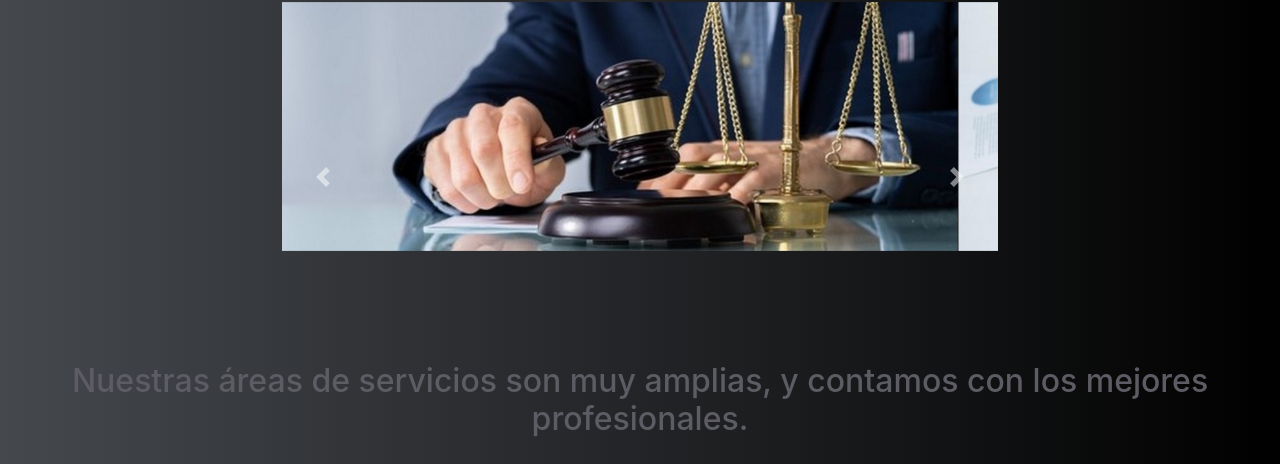
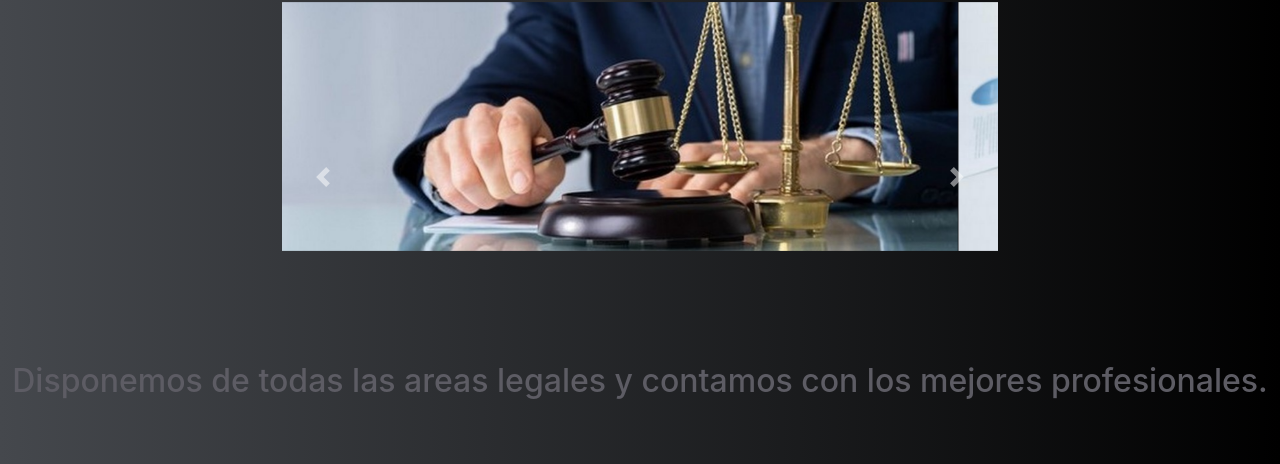
Before and after one commit to Guillesap/pRojectoestudio, a website: page index.html in a window 1280 px wide. Shown: the part 482-946 px from the top of the page. Drawn offline with nearby package versions, Linux system fonts and the light colour scheme; a web font is replaced by a local one.

Commit message:
[UPDATE] Se modificó frase sobre las Areas Legales en index

```diff
--- a/index.html
+++ b/index.html
@@ -92,7 +92,7 @@
                 </a>
             </div>
             <div id="aReas">
-                <h2> Nuestras áreas de servicios son muy amplias, y contamos  con los mejores profesionales.</h2>
+                <h2> Disponemos de todas las areas legales y contamos  con los mejores profesionales.</h2>
             </div>
             <div id="main">
                 <article class="aBonos">ASESORAMIENTO INTEGRAL:<p class="formatoItalica"> Asesoramiento legal personalizado para individuos y PYMES. Patrocinio en Provincia de Buenos Aires y CABA.</p></article>
```
